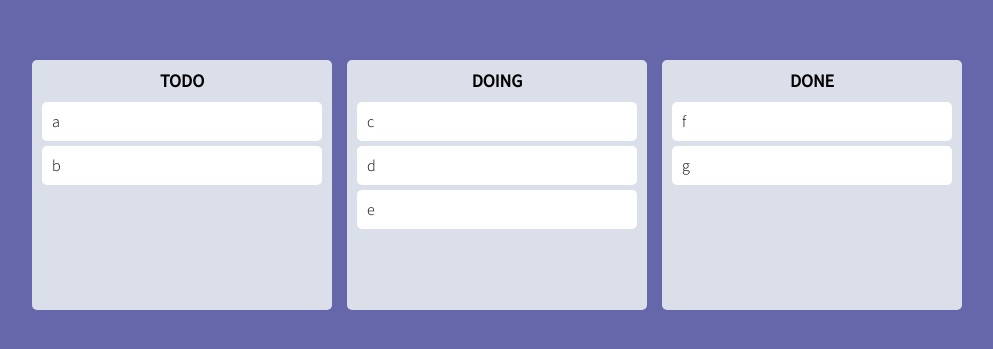
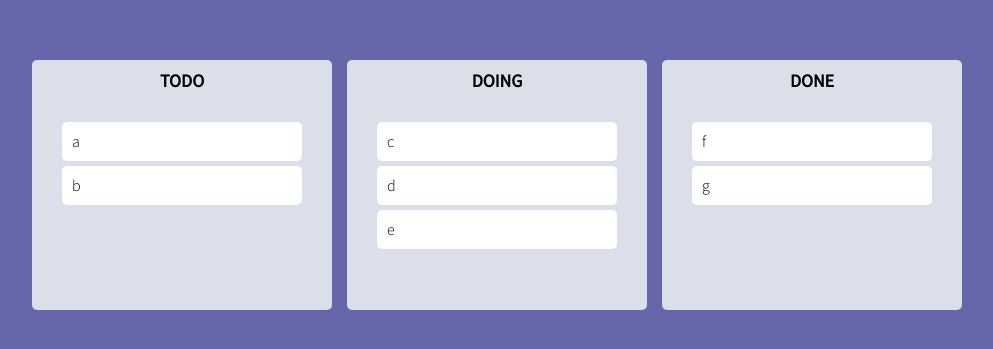
Before and after one commit to jmpark-JYG/react-study, a React (Create React App) app: page / in a window 1280 px wide. Shown: the part 215-564 px from the top of the page, without its empty margins (143-1136 px from the left). Built offline with nearby package versions, Linux system fonts and the light colour scheme.

Commit message:
update: dragging style 추가

```diff
--- a/src/components/todo/Board.tsx
+++ b/src/components/todo/Board.tsx
@@ -7,18 +7,28 @@
   todos: string[];
 }
 
+interface AreaProps {
+  isDraggingFromThisWith: boolean;
+  isDraggingOver: boolean;
+}
+
 function Board({ boardId, todos }: BoardProps) {
   return (
     <Wrapper>
       <Title>{boardId}</Title>
       <Droppable droppableId={boardId}>
-        {(provided) => (
-          <div ref={provided.innerRef} {...provided.droppableProps}>
+        {(provided, snapshot) => (
+          <Area
+            ref={provided.innerRef}
+            {...provided.droppableProps}
+            isDraggingOver={snapshot.isDraggingOver}
+            isDraggingFromThisWith={Boolean(snapshot.draggingFromThisWith)}
+          >
             {todos.map((todo, index) => (
               <DraggableCard key={index} index={index} todo={todo} />
             ))}
             {provided.placeholder}
-          </div>
+          </Area>
         )}
       </Droppable>
     </Wrapper>
@@ -28,6 +38,8 @@
 const Wrapper = styled.div`
   width: 300px;
   min-height: 250px;
+  display: flex;
+  flex-direction: column;
   padding: 10px 10px 20px;
   background-color: #dadfe9;
   border-radius: 5px;
@@ -40,4 +52,11 @@
   font-size: 18px;
 `;
 
+const Area = styled.div<AreaProps>`
+  padding: 20px;
+  background-color: ${(props) => (props.isDraggingOver ? "pink" : props.isDraggingFromThisWith ? "#b2bec3" : "transparent")};
+  flex-grow: 1;
+  transition: background-color 0.3s ease-in-out;
+`;
+
 export default Board;
--- a/src/components/todo/DraggableCard.tsx
+++ b/src/components/todo/DraggableCard.tsx
@@ -10,8 +10,8 @@
 function DraggableCard({ index, todo }: DraggableCardProp) {
   return (
     <Draggable key={todo} draggableId={todo} index={index}>
-      {(provided) => (
-        <Card ref={provided.innerRef} {...provided.dragHandleProps} {...provided.draggableProps}>
+      {(provided, snapshot) => (
+        <Card ref={provided.innerRef} {...provided.dragHandleProps} {...provided.draggableProps} isDragging={snapshot.isDragging}>
           {todo}
         </Card>
       )}
@@ -19,11 +19,12 @@
   );
 }
 
-const Card = styled.div`
+const Card = styled.div<{ isDragging: boolean }>`
   border-radius: 5px;
   margin-bottom: 5px;
-  padding: 10px 10px;
-  background-color: white;
+  padding: 10px;
+  background-color: ${(props) => (props.isDragging ? "e4f2ff" : "white")};
+  box-shadow: ${(props) => (props.isDragging ? "0px 2px 5px rgba(0,0,0,0.05)" : "none")};
 `;
 
 export default React.memo(DraggableCard);
```
